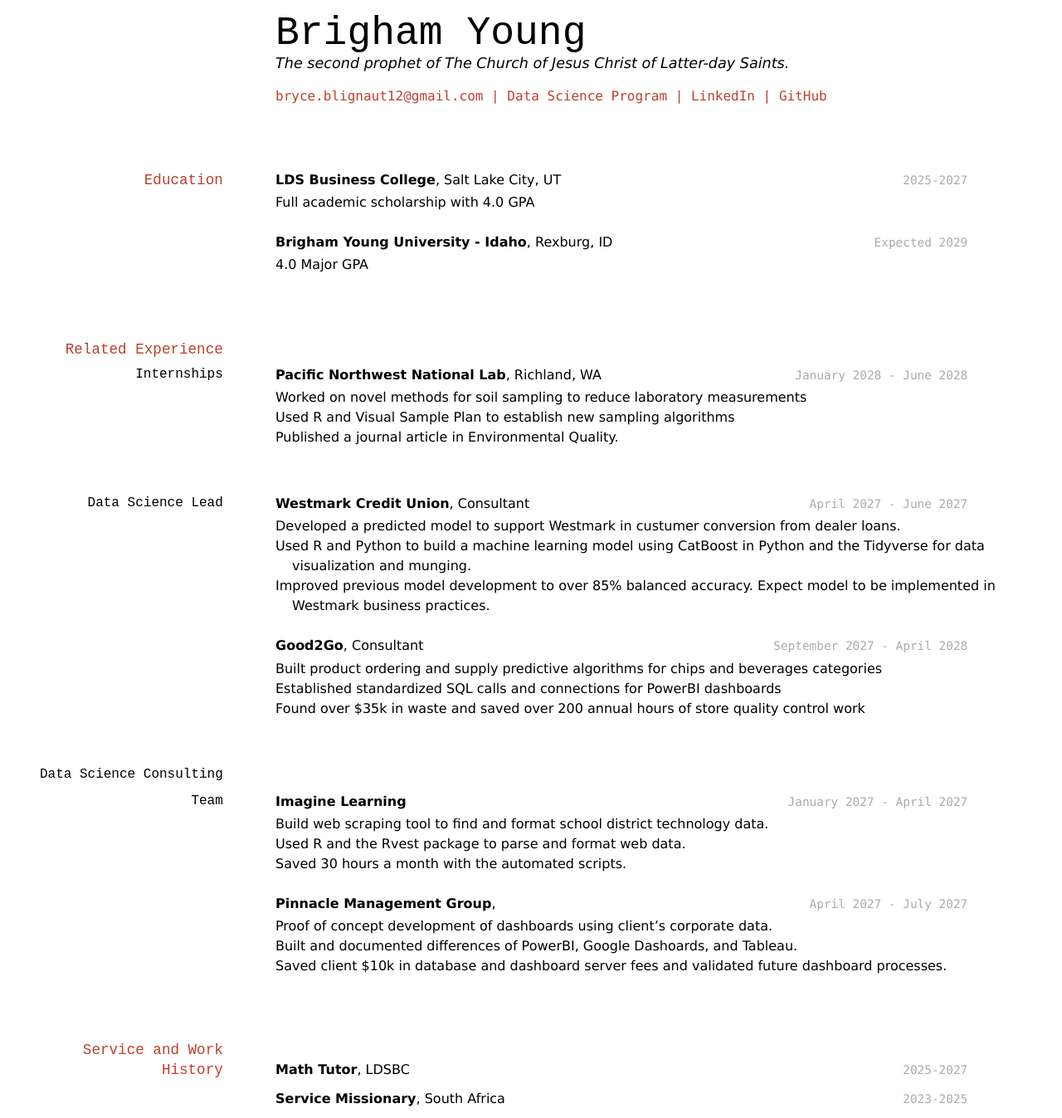
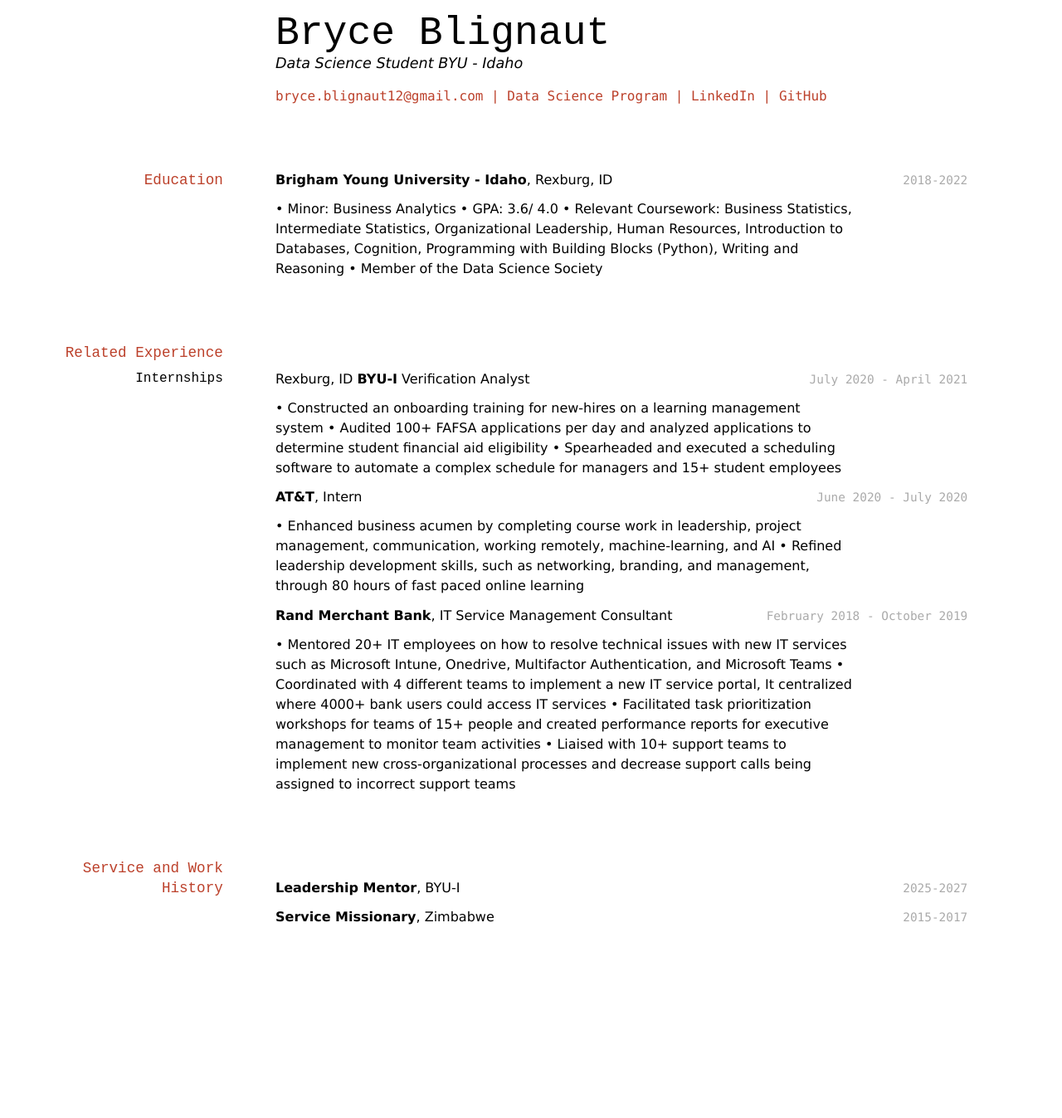
Before and after one commit to byuids-resumes/blignautb_-resume, a Jekyll site: the page built from docs/index.md, in a window 1280 px wide. Shown: the whole page at 83% size. Built offline with Jekyll 4.4.1, drawn with Linux system fonts in a browser that asks for light colours; after the commit the page ends 1128 px from its top, so only the background shows below that.

Commit message:
changed stuff

```diff
--- a/docs/index.md
+++ b/docs/index.md
@@ -2,83 +2,70 @@
 layout: cv
 title: Bryce Blignaut Resume
 ---
-# Brigham Young
-The second prophet of The Church of Jesus Christ of Latter-day Saints.
+# Bryce Blignaut
+Data Science Student BYU - Idaho
 
 <div id="webaddress">
 <a href="bryce.blignaut12@gmail.com">bryce.blignaut12@gmail.com</a>
 | <a href="https://byuidatascience.github.io/development.html">Data Science Program</a>
-| <a href="https://www.linkedin.com/groups/13537407/">LinkedIn</a>
-| <a href="https://github.com/byuids-resumes">GitHub</a>
+| <a href="www.linkedin.com/in/bryce-blignaut">LinkedIn</a>
+| <a href="https://github.com/BryceBlignaut">GitHub</a>
 </div>
 
 <!-- https://www.monique.tech/the-art-of-markdown -->
 
 ## Education
 
-`2025-2027`
-__LDS Business College__, Salt Lake City, UT
-
-- Full academic scholarship with 4.0 GPA
-
-`Expected 2029`
+`2018-2022`
 __Brigham Young University - Idaho__, Rexburg, ID
 
-- 4.0 Major GPA
+• Minor: Business Analytics
+• GPA: 3.6/ 4.0
+• Relevant Coursework: Business Statistics, Intermediate Statistics, Organizational Leadership, Human Resources, Introduction to
+Databases, Cognition, Programming with Building Blocks (Python), Writing and Reasoning
+• Member of the Data Science Society
 
 
 ## Related Experience
 
 ### Internships
 
-`January 2028 - June 2028`
-__Pacific Northwest National Lab__, Richland, WA
+`July 2020 - April 2021` Rexburg, ID
+__BYU-I__ Verification Analyst
 
-- Worked on novel methods for soil sampling to reduce laboratory measurements
-- Used R and Visual Sample Plan to establish new sampling algorithms
-- Published a journal article in Environmental Quality.
+• Constructed an onboarding training for new-hires on a learning management system
+• Audited 100+ FAFSA applications per day and analyzed applications to determine student financial aid eligibility
+• Spearheaded and executed a scheduling software to automate a complex schedule for managers and 15+ student employees
 
-### Data Science Lead
 
-`April 2027 - June 2027`
-__Westmark Credit Union__, Consultant
+`June 2020 - July 2020`
+__AT&T__, Intern
 
-- Developed a predicted model to support Westmark in custumer conversion from dealer loans.
-- Used R and Python to build a machine learning model using CatBoost in Python and the Tidyverse for data visualization and munging.
-- Improved previous model development to over 85% balanced accuracy. Expect model to be implemented in Westmark business practices.
+• Enhanced business acumen by completing course work in leadership, project management, communication, working remotely,
+machine-learning, and AI
+• Refined leadership development skills, such as networking, branding, and management, through 80 hours of fast paced online
+learning
 
-`September 2027 - April 2028`
-__Good2Go__, Consultant
+`February 2018 - October 2019`
+__Rand Merchant Bank__, IT Service Management Consultant
 
-- Built product ordering and supply predictive algorithms for chips and beverages categories
-- Established standardized SQL calls and connections for PowerBI dashboards
-- Found over $35k in waste and saved over 200 annual hours of store quality control work
-
-### Data Science Consulting Team
-
-`January 2027 - April 2027`
-__Imagine Learning__
-
-- Build web scraping tool to find and format school district technology data.
-- Used R and the Rvest package to parse and format web data.
-- Saved 30 hours a month with the automated scripts.
-
-`April 2027 - July 2027`
-__Pinnacle Management Group__,
-
-- Proof of concept development of dashboards using client's corporate data.
-- Built and documented differences of PowerBI, Google Dashoards, and Tableau.
-- Saved client $10k in database and dashboard server fees and validated future dashboard processes.
-
+• Mentored 20+ IT employees on how to resolve technical issues with new IT services such as Microsoft Intune, Onedrive,
+Multifactor Authentication, and Microsoft Teams
+• Coordinated with 4 different teams to implement a new IT service portal, It centralized where 4000+ bank users could access IT
+services
+• Facilitated task prioritization workshops for teams of 15+ people and created performance reports for executive management to
+monitor team activities
+• Liaised with 10+ support teams to implement new cross-organizational processes and decrease support calls being assigned to
+incorrect support teams
 
 ## Service and Work History
 
 `2025-2027`
-__Math Tutor__, LDSBC
+__Leadership Mentor__, BYU-I
 
 
-`2023-2025`
-__Service Missionary__, South Africa
+`2015-2017`
+__Service Missionary__, Zimbabwe
 
 
 
```
